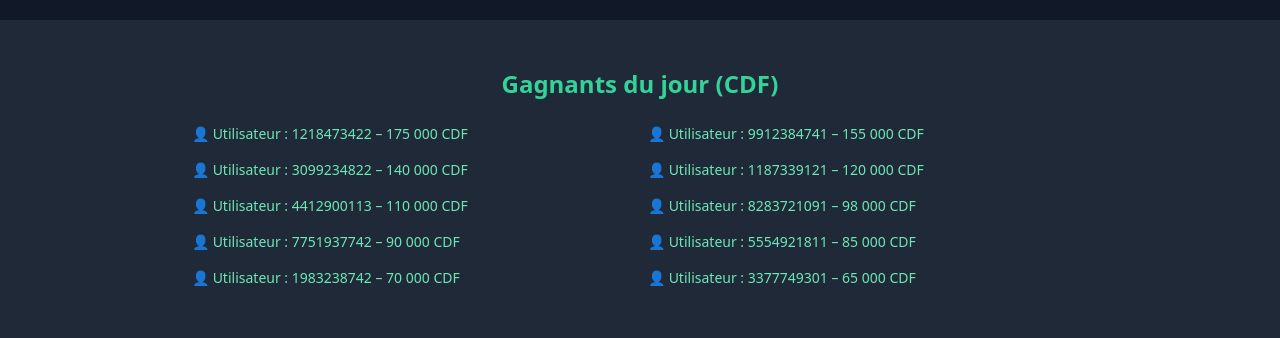
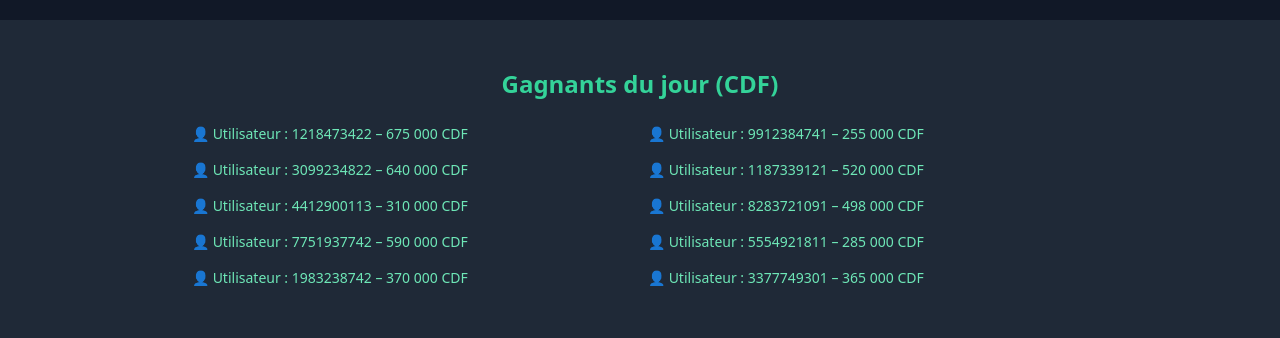
Before and after one commit to HackBotsCoder/NtokozoHackBot, a plain HTML site: page index.html in a window 1280 px wide. Shown: the part 840-1178 px from the top of the page. Drawn offline with nearby package versions, Linux system fonts and the light colour scheme.

Commit message:
Update index.html

```diff
--- a/index.html
+++ b/index.html
@@ -71,7 +71,7 @@
         <h2 class="text-xl font-bold mb-2">⚠️ Dépôt non trouvé</h2>
         <p class="mb-4">
           Il semble que votre solde soit vide.
-          Veuillez effectuer un dépôt d’au moins <strong>10.000 CDF</strong> pour débloquer l’accès aux signaux et commencer à gagner.
+          Veuillez effectuer un dépôt d’au moins <strong>9.000 CDF</strong> pour débloquer l’accès aux signaux et commencer à gagner.
         </p>
         <a href="https://refpa69905.com/L?tag=d_5160092m_64375c_&site=5160092&ad=64375&r=registration?bonus=casino" target="_blank" id="depositButton" class="inline-block bg-yellow-400 hover:bg-yellow-500 text-black font-bold py-2 px-4 rounded-lg transition">
           Déposer maintenant sur BetAndYou
@@ -86,16 +86,16 @@
     <section class="bg-gray-800 py-12 px-6 text-center">
       <h3 class="text-2xl font-bold text-green-400 mb-6">Gagnants du jour (CDF)</h3>
       <div class="grid md:grid-cols-2 gap-4 text-left max-w-4xl mx-auto text-sm text-green-300">
-        <p>👤 Utilisateur : 1218473422 – 175 000 CDF</p>
-        <p>👤 Utilisateur : 9912384741 – 155 000 CDF</p>
-        <p>👤 Utilisateur : 3099234822 – 140 000 CDF</p>
-        <p>👤 Utilisateur : 1187339121 – 120 000 CDF</p>
-        <p>👤 Utilisateur : 4412900113 – 110 000 CDF</p>
-        <p>👤 Utilisateur : 8283721091 – 98 000 CDF</p>
-        <p>👤 Utilisateur : 7751937742 – 90 000 CDF</p>
-        <p>👤 Utilisateur : 5554921811 – 85 000 CDF</p>
-        <p>👤 Utilisateur : 1983238742 – 70 000 CDF</p>
-        <p>👤 Utilisateur : 3377749301 – 65 000 CDF</p>
+        <p>👤 Utilisateur : 1218473422 – 675 000 CDF</p>
+        <p>👤 Utilisateur : 9912384741 – 255 000 CDF</p>
+        <p>👤 Utilisateur : 3099234822 – 640 000 CDF</p>
+        <p>👤 Utilisateur : 1187339121 – 520 000 CDF</p>
+        <p>👤 Utilisateur : 4412900113 – 310 000 CDF</p>
+        <p>👤 Utilisateur : 8283721091 – 498 000 CDF</p>
+        <p>👤 Utilisateur : 7751937742 – 590 000 CDF</p>
+        <p>👤 Utilisateur : 5554921811 – 285 000 CDF</p>
+        <p>👤 Utilisateur : 1983238742 – 370 000 CDF</p>
+        <p>👤 Utilisateur : 3377749301 – 365 000 CDF</p>
       </div>
     </section>
 
```
